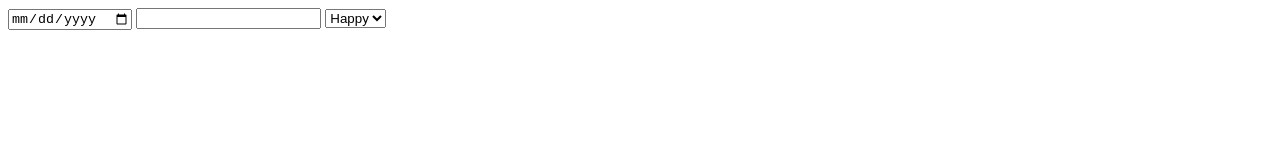
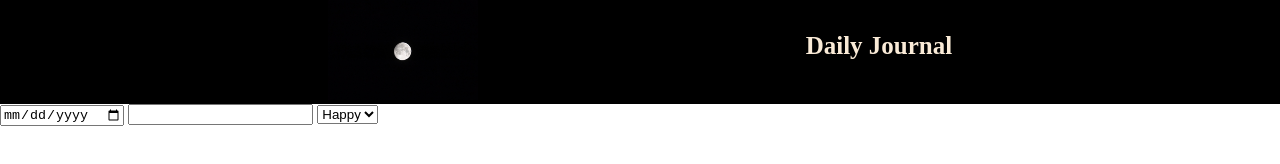
Before and after one commit to D-Upchurch/captains-log, a plain HTML site: page index.html in a window 1280 px wide. Drawn offline with Linux system fonts and the light colour scheme.

Commit message:
added a few lines of css

```diff
--- a/index.html
+++ b/index.html
@@ -4,14 +4,30 @@
     <meta charset="UTF-8">
     <meta http-equiv="X-UA-Compatible" content="IE=edge">
     <meta name="viewport" content="width=device-width, initial-scale=1.0">
-    <title>Document</title>
+    <title>Captain's Log</title>
+    <link rel="stylesheet" href="styles/main.css">
 </head>
-<body>
+<body class="body">
+    <header class="header-bar">
+        <div>
+            <img src="images/moon.jpg" alt="Earth's only moon" class="header-img">
+        </div>
+        <h1 class="heading">
+            Daily Journal
+        </h1>
+    </header>
+
+    <main>
+        <div class="quick-info">
             <input type="date"></input>
             <input type="text">
             <select>
                 <option>Happy</option>
                 <option>Sad</option>
             </select>
+        </div>
+
+    </main>
+
 </body>
 </html>
--- /dev/null
+++ b/styles/main.css
@@ -0,0 +1,5 @@
+@import "nav.css";
+
+.body {
+    margin: 0px;
+}
--- /dev/null
+++ b/styles/nav.css
@@ -0,0 +1,21 @@
+
+.header-img {
+    width: 150px;
+    height: 100px;
+    object-fit: fill;
+}
+
+.header-bar {
+    display: flex;
+    flex-direction: row;
+    width: 100%;
+    height: 20%;
+    background-color: black;
+    justify-content: space-evenly;
+}
+
+.heading {
+    color:antiquewhite;
+    font-size: 25px;
+    padding-top: 15px;
+}
```
Also changed, not shown: images/moon.jpg (added), style.css (deleted). Lines whose indentation alone changed are shown as unchanged.
